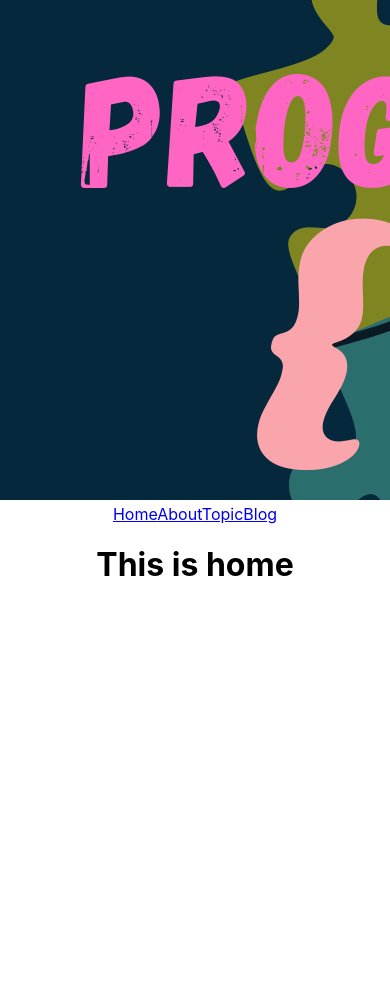
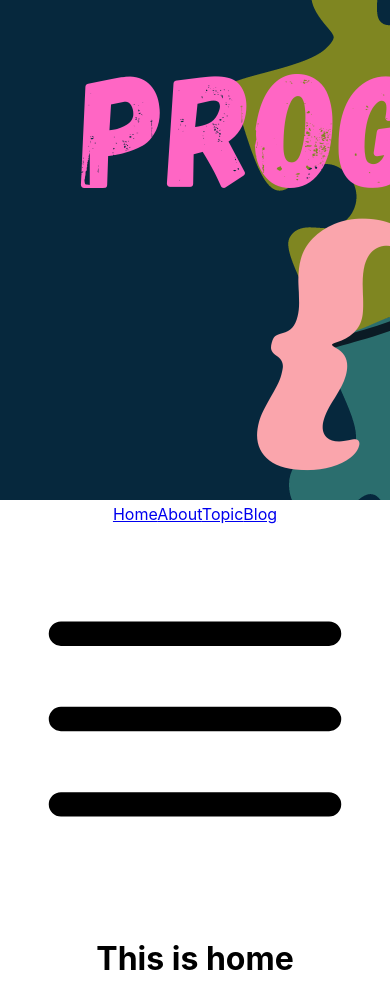
Before and after one commit to showrove-roy/Programming-IQ, a React (Create React App) app: page / in a window 390 px wide. Shown: the top 1000 px of the page. Before the commit the page ends 844 px from the top, so only its background shows below. Built offline with nearby package versions, Linux system fonts and the light colour scheme.

Commit message:
navBar responsive done

```diff
--- a/src/components/Header/Header.js
+++ b/src/components/Header/Header.js
@@ -1,16 +1,23 @@
-import React from "react";
+import React, { useState } from "react";
 import { Link, NavLink } from "react-router-dom";
 import logo from "../../Programming_IQ.png";
+import { Bars3Icon, XMarkIcon } from "@heroicons/react/24/solid";
 
 const Header = () => {
+  const [open, setOpen] = useState(false);
   return (
-    <nav className=' bg-[#06283D] h-12 flex align-middle justify-between  text-white font-semibold md:px-12'>
-      <div className='logo py-1'>
+    <nav className=' bg-[#06283D] h-12 flex align-middle justify-between  text-white font-semibold md:px-12 '>
+      <div className=' py-1 ml-8 z-50'>
         <Link to='/'>
           <img src={logo} alt='Programming_IQ' className='h-10' />
         </Link>
       </div>
-      <div className='navLink flex align-middle py-2'>
+      <div
+        className={`flex align-middle w-full justify-end py-2 absolute md:static duration-500 ease-in ${
+          open
+            ? "top-12 bg-[#06283D]  h-36 pb-5 border-t flex-col"
+            : "top-[-150px] bg-[#06283D] md:flex-row flex-col"
+        }`}>
         <NavLink
           to='/home'
           className='px-5 py-[2px] mx-2 hover:bg-[#F05454]  rounded-sm duration-500 '
@@ -44,6 +51,11 @@ const Header = () => {
           Blog
         </NavLink>
       </div>
+      <div
+        onClick={() => setOpen(!open)}
+        className='h-10 w-10 flex align-middle cursor-pointer md:hidden  mr-8 z-50'>
+        {open ? <XMarkIcon /> : <Bars3Icon />}
+      </div>
     </nav>
   );
 };
```
